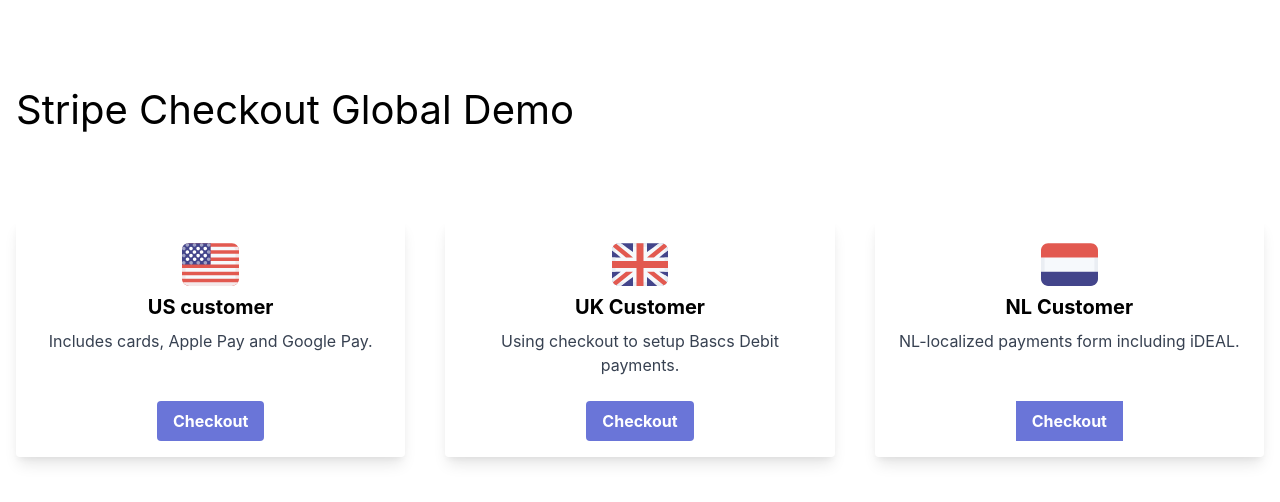
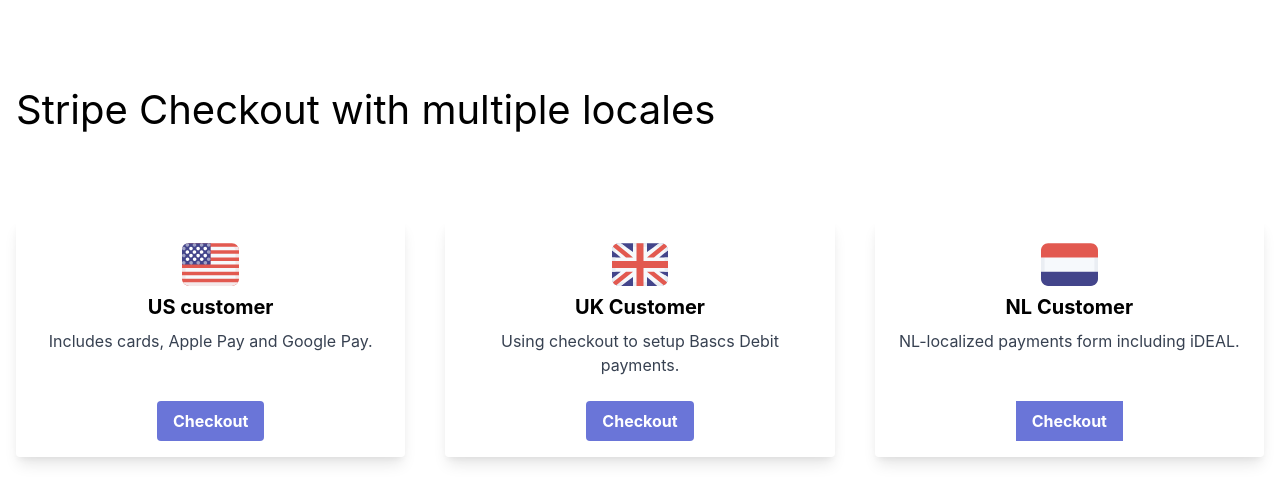
Before and after one commit to stripe/checkout-sales-demo, a website: page static/index.html in a window 1280 px wide. Drawn offline with nearby package versions, Linux system fonts and the light colour scheme; no server answers; a script that the page names is missing.

Commit message:
Update title

```diff
--- a/static/index.html
+++ b/static/index.html
@@ -19,7 +19,7 @@
   <body>
     <div class="container mx-auto py-20 px-4">
       <header class="header">
-        <h1>Stripe Checkout Global Demo</h1>
+        <h1>Stripe Checkout with multiple locales</h1>
       </header>
 
       <div class="error">
```
